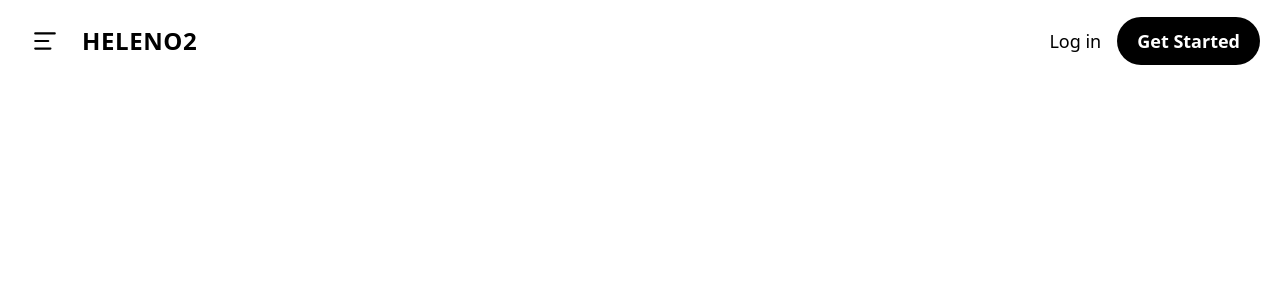
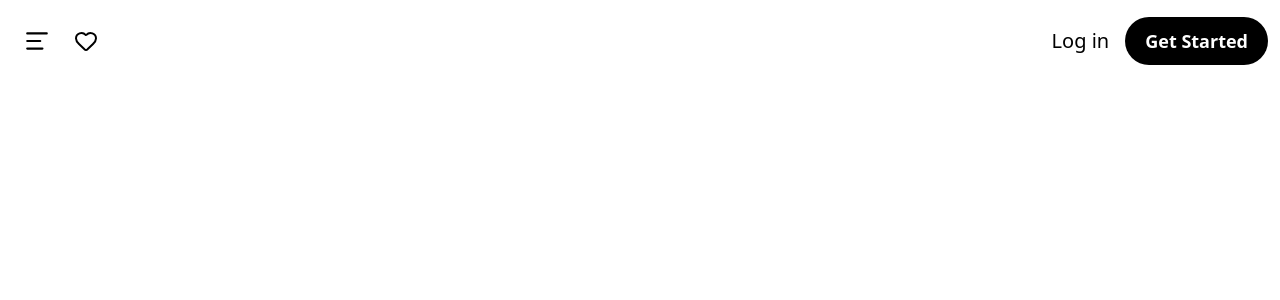
Before and after one commit to SuddalaPavanKalyan/foryou, a React (Vite) app: page / in a window 1280 px wide. Shown: the top 300 px of the page. Built offline with nearby package versions, Linux system fonts and the light colour scheme.

Commit message:
Initial commit

```diff
--- a/src/App.tsx
+++ b/src/App.tsx
@@ -1,4 +1,4 @@
-import { AlignLeft, X } from "lucide-react";
+import { AlignLeft, Heart, X } from "lucide-react";
 import type React from "react";
 import { useState } from "react";
 
@@ -8,7 +8,7 @@ const App: React.FC = () => {
 
   return (
     <div>
-      <header className="flex items-center justify-between px-5 py-4 bg-white">
+      <header className="flex items-center justify-between px-3 py-4 bg-white">
         <div className="flex items-center gap-3">
           <button
             className="p-3 rounded-full hover:bg-black/5 active:scale-95 transition"
@@ -17,13 +17,13 @@ const App: React.FC = () => {
             <AlignLeft size={26} />
           </button>
 
-          <div className="font-bold text-2xl tracking-wide uppercase">
-            Heleno2
+          <div className="font-bold text-xl tracking-wide uppercase">
+            <Heart />
           </div>
         </div>
 
         <div className="flex items-center gap-4">
-          <button className="text-lg font-medium hover:opacity-70 transition">
+          <button className="text-xl font-medium hover:opacity-70 transition">
             Log in
           </button>
 
```
